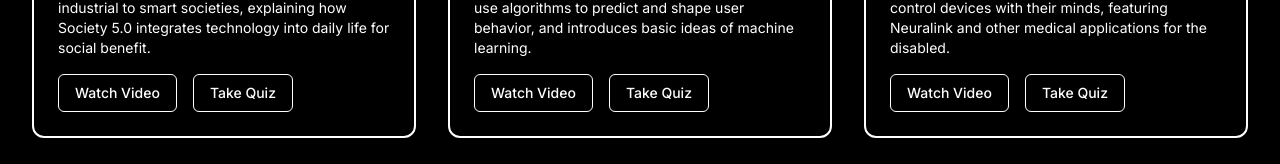
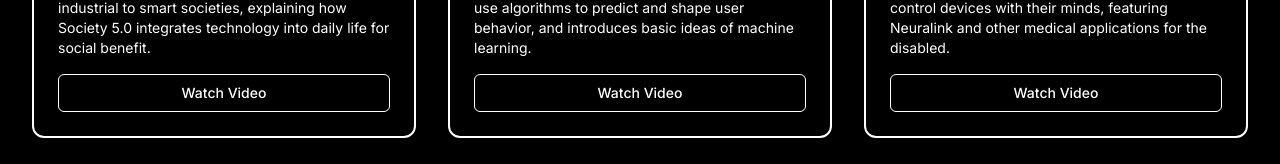
Before and after one commit to masaoIsh/Vid-Web, a Next.js app: page /videos in a window 1280 px wide. Shown: the part 619-783 px from the top of the page. Built offline with nearby package versions, Linux system fonts and the light colour scheme.

Commit message:
feat: remove Take Quiz button from video cards

```diff
--- a/src/components/video/VideoCard.tsx
+++ b/src/components/video/VideoCard.tsx
@@ -34,21 +34,13 @@ export default function VideoCard({
       <div className="p-6">
         <h3 className="text-lg font-medium text-white">{title}</h3>
         <p className="mt-2 text-sm text-white">{description}</p>
-        <div className="mt-4 flex space-x-4">
+        <div className="mt-4">
           <Link
             href={`/videos/${videoId}`}
-            className="inline-flex items-center px-4 py-2 border border-white text-sm font-medium rounded-md text-white bg-black hover:bg-white hover:text-black transition"
+            className="inline-flex items-center px-6 py-2 border border-white text-sm font-medium rounded-md text-white bg-black hover:bg-white hover:text-black transition w-full justify-center"
           >
             Watch Video
           </Link>
-          <a
-            href={kahootLink}
-            target="_blank"
-            rel="noopener noreferrer"
-            className="inline-flex items-center px-4 py-2 border border-white text-sm font-medium rounded-md text-white bg-black hover:bg-white hover:text-black transition"
-          >
-            Take Quiz
-          </a>
         </div>
       </div>
     </div>
```
